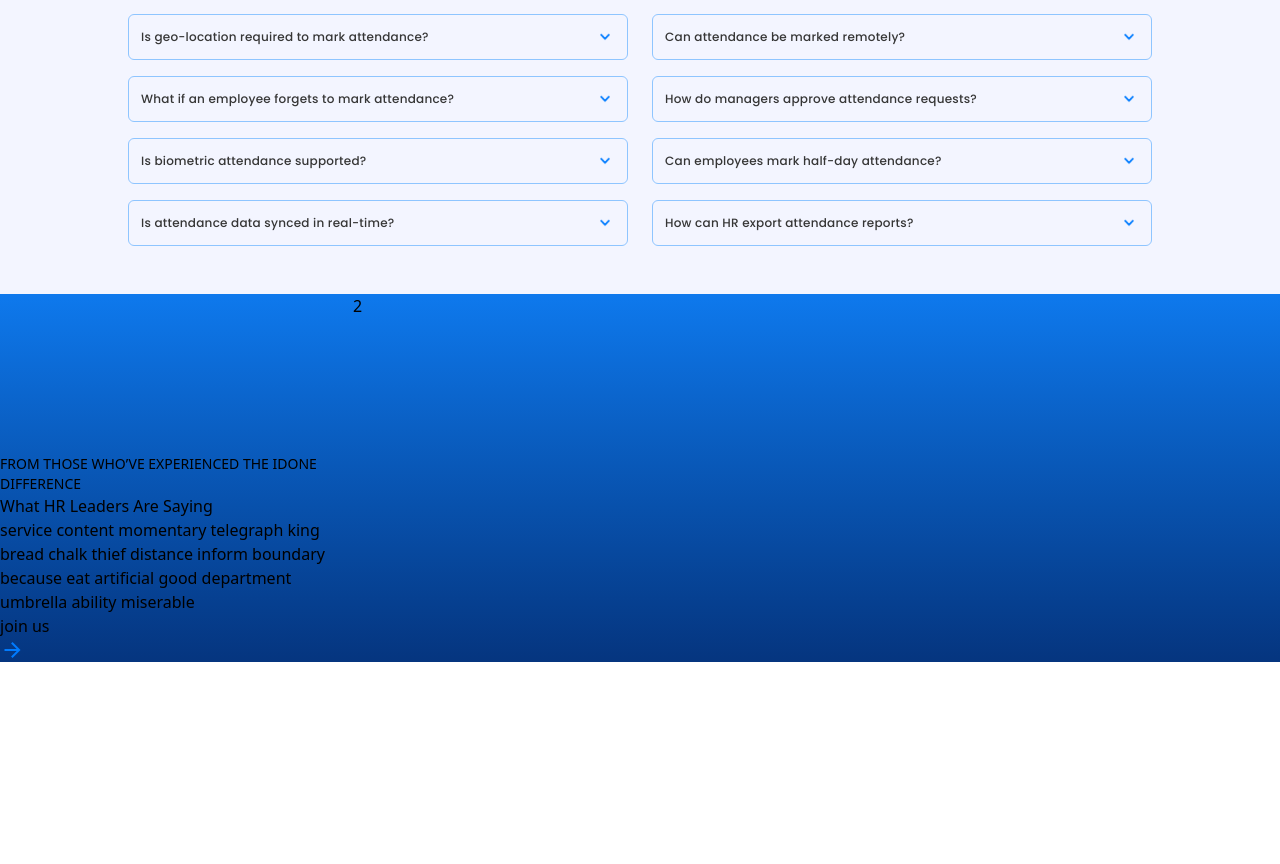
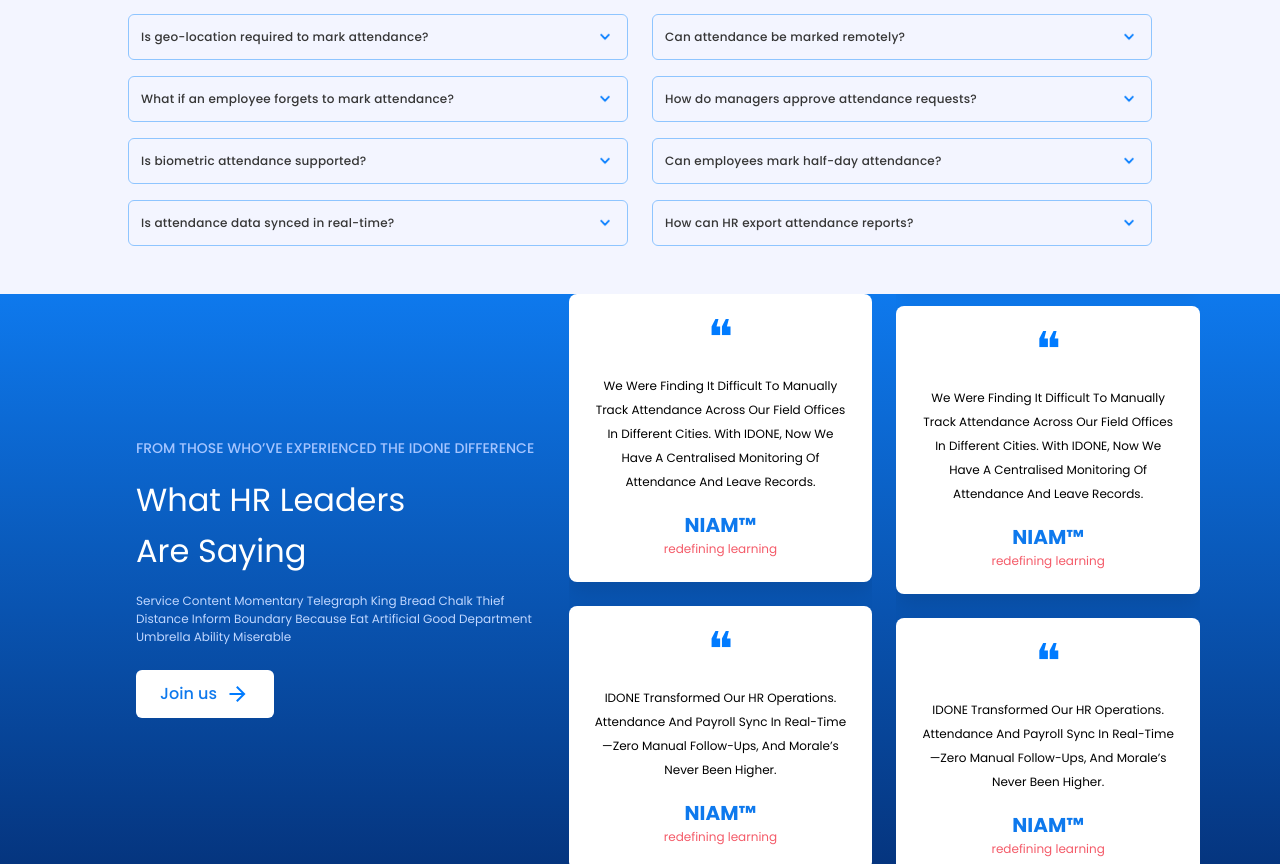
Before and after one commit to nehamadheshiya/idone, a React (Vite) app: page / in a window 1280 px wide. Shown: the part 5222-6086 px from the top of the page. Before the commit the page ends 5884 px from the top, so only its background shows below. Built offline with nearby package versions, Linux system fonts and the light colour scheme.

Commit message:
hr section

```diff
--- a/src/components/Hrleaders.jsx
+++ b/src/components/Hrleaders.jsx
@@ -1,27 +1,91 @@
-import React from 'react'
+import React from 'react';
+import '../css/Hrleaders.css';
 
 export default function Hrleaders() {
-    return (<>
-        <div className='w-full max-h-[570px] h-auto bg-gradient-to-b from-[#0E79ED] to-[#05357F] flex flex-row'>
-            <div className='max-w-[353px] max-h-[268px] mt-[20vh] font-["poppins"]'>
-                <p className="uppercase color-[#A5C5FF] text-sm font-normal"> From those who’ve experienced the IDONE difference</p>
+    const testimonials = [
+        "We Were Finding It Difficult To Manually Track Attendance Across Our Field Offices In Different Cities. With IDONE, Now We Have A Centralised Monitoring Of Attendance And Leave Records.",
+        "IDONE Transformed Our HR Operations. Attendance And Payroll Sync In Real-Time—Zero Manual Follow-Ups, And Morale’s Never Been Higher.",
+        "IDone Helped Us Reduce Our Attrition Rates By Disbursing Salaries Timely.",
+    ];
 
-                <p>What HR Leaders Are Saying</p>
+    const testimonialCards = Array(6).fill(testimonials).flat().map((text, i) => (
+        <div key={i} className="testimonial-card">
+            <div className="quote-icon">❝</div>
+            <p className="testimonial-text font-[poppins] font-normal text-xs">{text}</p>
+            <div className="testimonial-brand">NIAM™</div>
+            <p className="testimonial-tagline">redefining learning</p>
+        </div>
+    ));
 
-                <p>service content momentary telegraph king bread chalk thief distance
-                    inform boundary because eat artificial good department umbrella ability miserable </p>
-
-                <button>
-                    join us
+    return (
+        <div className='hrleaders-wrapper flex flex-row text-white px-22 py-16'>
+            {/* Left Section */}
+            <div className='left-content px-14'>
+                <p className="tagline mb-4 font-[poppins] text-sm">
+                    From those who’ve experienced the IDONE difference
+                </p>
+                <h2 className='heading mb-4 font-[poppins] font-light font-xl'>
+                    What HR Leaders <br /> Are Saying
+                </h2>
+                <p className='description mb-6 text-xs'>
+                    Service Content Momentary Telegraph King Bread Chalk Thief Distance Inform Boundary Because Eat Artificial Good Department Umbrella Ability Miserable
+                </p>
+                <button className='cta-button'>
+                    Join us
                     <svg xmlns="http://www.w3.org/2000/svg" width="25" height="24" viewBox="0 0 25 24" fill="none">
-                        <path d="M16.675 11L11.075 5.4L12.5 4L20.5 12L12.5 20L11.075 18.6L16.675 13L4.5 13L4.5 11L16.675 11Z" fill="#007BFF" />
+                        <path d="M16.675 11L11.075 5.4L12.5 4L20.5 12L12.5 20L11.075 18.6L16.675 13H4.5V11H16.675Z" fill="#007BFF" />
                     </svg>
                 </button>
+            </div>
+
+            {/* Right Section */}
+            <div className="marquee-grid">
+                {/* Left - Scroll Up */}
+                <div className="marquee-vertical">
+                    <div className="marquee-content-vertical">
+                        {Array(6).fill(testimonials).flat().map((text, i) => (
+                            <div key={`up-${i}`} className="testimonial-card">
+                                <div className="quote-icon">❝</div>
+                                <p className="testimonial-text font-[poppins] font-normal text-xs">{text}</p>
+                                <div className="testimonial-brand">NIAM™</div>
+                                <p className="testimonial-tagline">redefining learning</p>
+                            </div>
+                        ))}
+                    </div>
+                </div>
+
+                {/* Right - Scroll Down */}
+                <div className="marquee-downward">
+                    <div className="marquee-content-downward">
+                        {Array(6).fill(testimonials).flat().map((text, i) => (
+                            <div key={`down-${i}`} className="testimonial-card">
+                                <div className="quote-icon">❝</div>
+                                <p className="testimonial-text font-[poppins] font-normal text-xs">{text}</p>
+                                <div className="testimonial-brand">NIAM™</div>
+                                <p className="testimonial-tagline">redefining learning</p>
+                            </div>
+                        ))}
+                    </div>
+                </div>
 
             </div>
-            <div>
-                2
+
+
+            {/* Mobile Marquee (Right Scroll) */}
+            <div className="marquee-grid-mob">
+                <div className="marquee-track">
+                    {Array(4).fill(testimonials).flat().map((text, i) => (
+                        <div key={`mob-${i}`} className="testimonial-card">
+                            <div className="quote-icon">❝</div>
+                            <p className="testimonial-text font-[poppins] font-normal text-xs">{text}</p>
+                            <div className="testimonial-brand">NIAM™</div>
+                            <p className="testimonial-tagline">redefining learning</p>
+                        </div>
+                    ))}
+                </div>
             </div>
+
+
         </div>
-    </>)
+    );
 }
--- /dev/null
+++ b/src/css/Hrleaders.css
@@ -0,0 +1,252 @@
+.hrleaders-wrapper {
+  display: flex;
+  flex-direction: row;
+  flex-wrap: nowrap;
+  width: 100%;
+  min-height: 570px;
+  background: linear-gradient(to bottom, #0e79ed, #05357f);
+  font-family: 'Poppins', sans-serif;
+  padding: 4rem 5rem;
+  color: white;
+}
+
+.left-content {
+  width: 50%;
+  max-width: 500px;
+  margin-top: 10vh;
+  padding-right: 2rem;
+}
+
+.right-content {
+  width: 50%;
+}
+
+.tagline {
+  text-transform: uppercase;
+  color: #a5c5ff;
+  font-weight: 500;
+  text-transform: uppercase;
+}
+
+.heading {
+  font-size: 2rem;
+  line-height: 1.6;
+}
+
+.description {
+  color: #c0d7ff;
+  line-height: 1.5;
+}
+
+.cta-button {
+  background-color: white;
+  color: #0e79ed;
+  padding: 0.75rem 1.5rem;
+  border-radius: 0.375rem;
+  display: flex;
+  align-items: center;
+  gap: 0.5rem;
+  font-weight: 500;
+}
+
+.right-content {
+  width: 66.6667%;
+  display: grid;
+  gap: 1.5rem;
+}
+
+.testimonial-card {
+  background-color: white;
+  color: black;
+  padding: 1.5rem;
+  border-radius: 0.5rem;
+  box-shadow: 0 10px 20px rgba(0, 0, 0, 0.1);
+  max-width: 360px;
+  min-height: 250px;
+  display: flex;
+  flex-direction: column;
+  align-items: center;
+  justify-content: center;
+  text-align: center;
+}
+
+.quote-icon {
+  font-size: 3rem;
+  margin-top: -1rem;
+  color: #007bff;
+
+  /* margin-bottom: 0.5rem; */
+}
+
+.testimonial-text {
+  line-height: 1.5rem;
+  /* margin-bottom: 1rem; */
+}
+
+.testimonial-brand {
+  margin-top: 2vh;
+  font-weight: bold;
+  font-size: 1.25rem;
+  color: #0e79ed;
+}
+
+.testimonial-tagline {
+  font-size: 0.75rem;
+  color: #f45b69;
+}
+
+/* Marquee wrapper grid (3 cards up, 3 cards down) */
+.marquee-grid {
+  height: 570px;
+  display: grid;
+  grid-template-columns: 1fr 1fr;
+  gap: 1.5rem;
+  overflow: hidden;
+  margin-left: auto;
+  margin-top: -4rem;
+  margin-bottom: -4rem;
+}
+
+/* === VERTICAL MARQUEE (UP) === */
+
+.marquee-content-vertical,
+.marquee-content-downward {
+  display: flex;
+  flex-direction: column;
+  animation: scroll-up 20s linear infinite;
+  gap: 1.5rem;
+}
+
+.marquee-vertical {
+  overflow: hidden;
+  position: relative;
+  height: 100%;
+}
+
+.marquee-content-vertical {
+  display: flex;
+  flex-direction: column;
+  animation: scroll-up 50s linear infinite;
+}
+
+@keyframes scroll-up {
+  0% {
+    transform: translateY(0);
+  }
+  100% {
+    transform: translateY(-50%);
+  }
+}
+
+/* === VERTICAL MARQUEE (DOWN) === */
+.marquee-downward {
+  overflow: hidden;
+  position: relative;
+  height: 100%;
+}
+
+.marquee-content-downward {
+  display: flex;
+  flex-direction: column;
+  animation: scroll-down 50s linear infinite;
+}
+
+@keyframes scroll-down {
+  0% {
+    transform: translateY(-50%);
+  }
+  100% {
+    transform: translateY(0);
+  }
+}
+
+.marquee-grid-mob {
+  display: none;
+}
+
+@media (max-width: 1024px) {
+  .hrleaders-wrapper {
+    flex-direction: column;
+    padding: 2rem;
+  }
+
+  .left-content {
+    width: 100%;
+    max-width: 100%;
+    margin-top: 0;
+    padding: 0;
+  }
+
+  .marquee-grid {
+    display: none !important;
+  }
+
+  .marquee-grid-mob {
+    display: block;
+    overflow: hidden;
+    width: 100%;
+    margin-top: 2rem;
+    position: relative;
+  }
+
+  .marquee-track {
+    display: inline-flex;
+    white-space: nowrap;
+  }
+
+  .marquee-track {
+    display: inline-flex;
+    white-space: nowrap;
+    animation: scroll-right 50s linear infinite;
+    gap: 1rem;
+  }
+
+  @keyframes scroll-right {
+    0% {
+      transform: translateX(0%);
+    }
+    100% {
+      transform: translateX(-100%);
+    }
+  }
+
+  .horizontal-marquee {
+    display: flex;
+    overflow: hidden;
+    white-space: nowrap;
+    width: 100%;
+    margin-top: 2rem;
+  }
+
+  .horizontal-marquee-content {
+    display: inline-flex;
+    animation: scroll-horizontal 40s linear infinite;
+    gap: 1rem;
+  }
+
+  @keyframes scroll-horizontal {
+    0% {
+      transform: translateX(100%);
+    }
+    100% {
+      transform: translateX(-100%);
+    }
+  }
+
+  .testimonial-card {
+  min-width: 280px;
+  white-space: normal;
+  padding: 1.25rem;
+  box-sizing: border-box;
+  text-align: center;
+}
+
+.testimonial-text {
+  white-space: normal !important;
+  word-break: break-word;
+  overflow-wrap: break-word;
+  font-size: 0.875rem;
+  line-height: 1.5;
+}
+
+}
--- a/src/css/heroSection.css
+++ b/src/css/heroSection.css
@@ -18,7 +18,7 @@
 
 .navbar.fixed {
   background: white;
-
+  border: 1px solid #E1E1E1;
   .logo {
     filter: invert();
   }
@@ -222,6 +222,10 @@
     background: white !important;
   }
 
+  .navbar.fixed.logo{
+    filter: invert();
+  }
+
   .logo img {
     margin-top: -10px;
     filter: invert();
```
